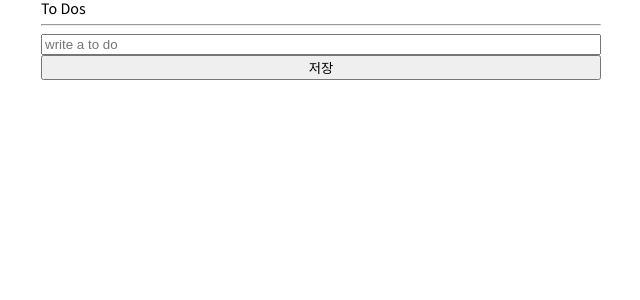
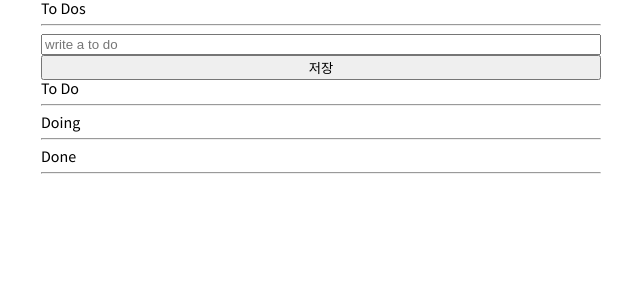
Before and after one commit to yoonjong-park/ToDoListToUnderstandRecoil, a React (Create React App) app: page / in a window 1280 px wide. Shown: the top 300 px of the page, without its empty margins (319-959 px from the left). Built offline with nearby package versions, Linux system fonts and the light colour scheme.

Commit message:
ADD filter by Destructuring assignment 구조 분해 할당

```diff
--- a/src/ToDoList.tsx
+++ b/src/ToDoList.tsx
@@ -6,8 +6,7 @@ import Todo from "./components/Todo";
 
 const ToDoList = () => {
   const toDos = useRecoilValue(toDoState);
-  const selectorOutput = useRecoilValue(toDoSelector);
-  console.log(selectorOutput);
+  const [toDo, doing, done] = useRecoilValue(toDoSelector); // 구조 분해 할당 https://bit.ly/3k8Q36a
 
   return (
     <div>
@@ -15,9 +14,22 @@ const ToDoList = () => {
       <h1>To Dos</h1>
       <hr />
       <CreateToDo />
-      {toDos.map((toDo, i) => {
+      <h2>To Do</h2>
+      {toDo.map((toDo, i) => {
         return <Todo key={toDo.id} {...toDo} />;
       })}
+      <hr />
+
+      <h2>Doing</h2>
+      {doing.map((toDo, i) => {
+        return <Todo key={toDo.id} {...toDo} />;
+      })}
+      <hr />
+      <h2>Done</h2>
+      {done.map((toDo, i) => {
+        return <Todo key={toDo.id} {...toDo} />;
+      })}
+      <hr />
     </div>
   );
 };
```
